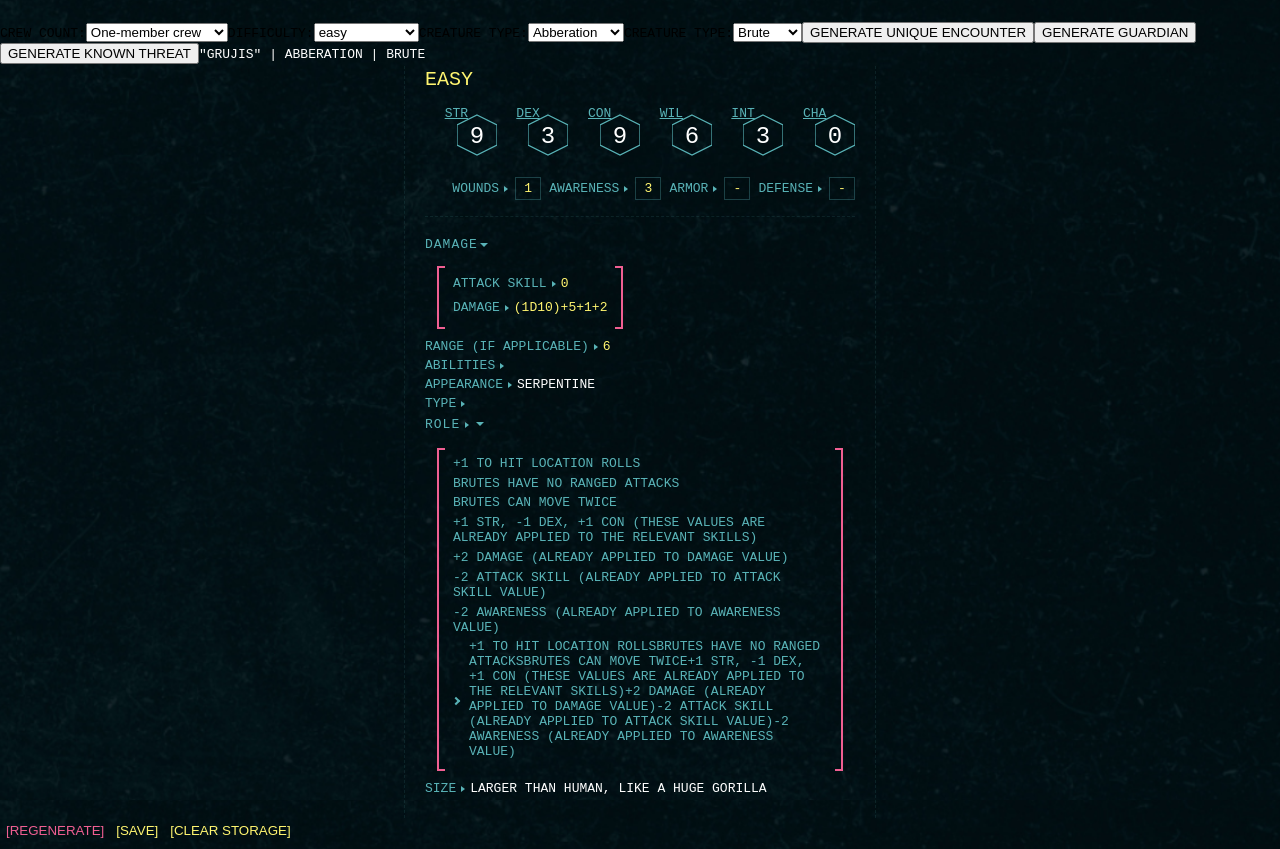
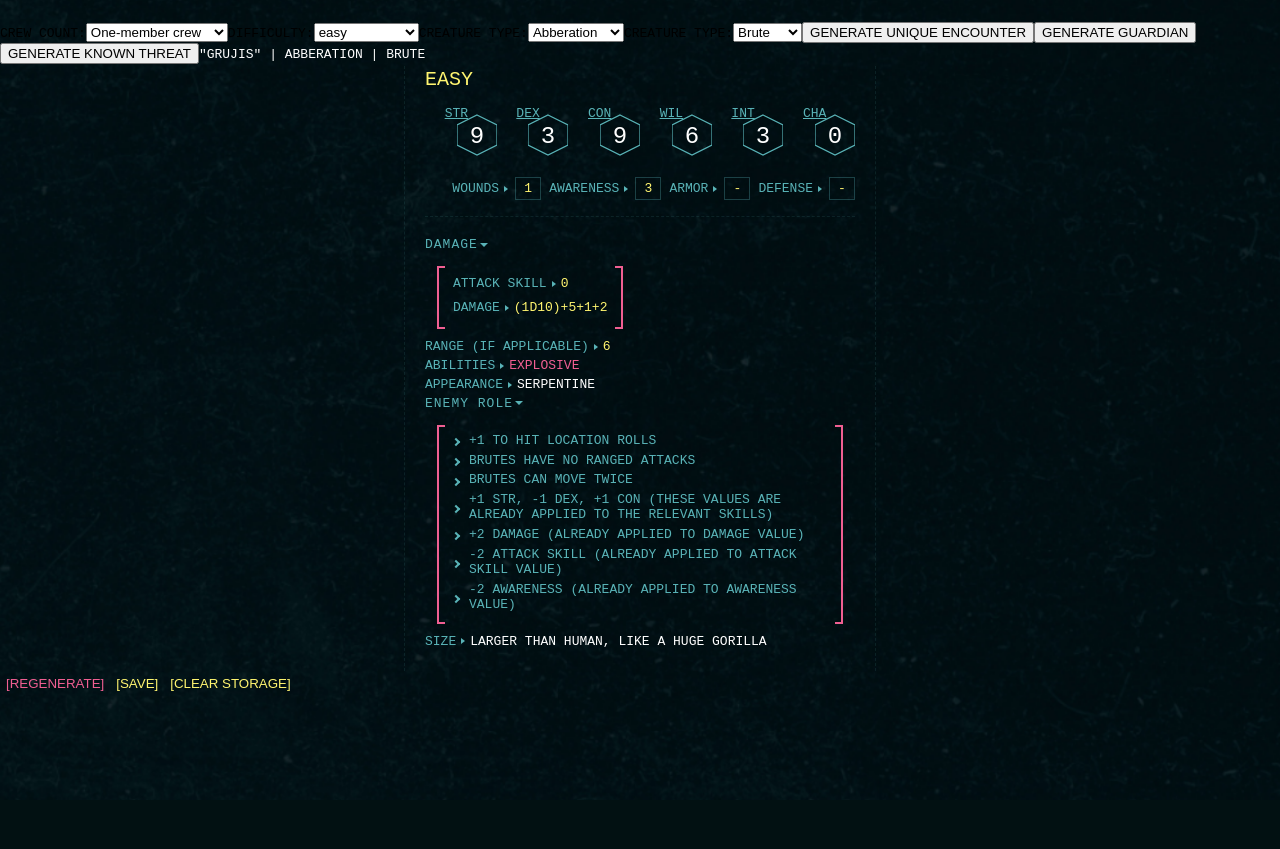
Before and after one commit to akomlosi/antagonist_creator, a React (Create React App) app in the folder antagonist-creator/: page / in a window 1280 px wide. Both pictures are taken after a click on the button "GENERATE UNIQUE ENCOUNTER". After the commit the page ends 800 px from the top, so only its background shows below. Built offline with nearby package versions, Linux system fonts and the light colour scheme.

Commit message:
fixed sheet

```diff
--- a/antagonist-creator/src/components/creature-sheet.js
+++ b/antagonist-creator/src/components/creature-sheet.js
@@ -100,7 +100,7 @@ export const CreatureSheet = ({ creatureConfig }) => {
       </div>
       <div>
         <span className="chevron-right">abilities</span>
-        <span className="danger">{creatureConfig.ability}</span>
+        <span className="danger">{creatureConfig.abilities.join(", ")}</span>
       </div>
       {creatureConfig.recovery && (
         <div>
@@ -133,22 +133,13 @@ export const CreatureSheet = ({ creatureConfig }) => {
         <span className="chevron-right">Appearance</span>
         <span className="neutral">{creatureConfig.appearance}</span>
       </div>
-      <div>
-        <span className="chevron-right">Type</span>
-        <span className="neutral">{creatureConfig.type}</span>
-      </div>
-      <BracketedBox
-        title={
-          <div>
-            <span className="chevron-right">Role</span>
-            <span className="neutral">{creatureConfig.role}</span>
-          </div>
-        }
-      >
+
+      <BracketedBox title={"Enemy role"}>
         {creatureConfig.roleProperties.map((p, i) => (
-          <span key={`${p}-${i}`}>{p}</span>
+          <span className="angle-right" key={`${p}-${i}`}>
+            {p}
+          </span>
         ))}
-        <span className="angle-right">{creatureConfig.roleProperties}</span>
       </BracketedBox>
       <div>
         <span className="chevron-right">Size</span>
```
